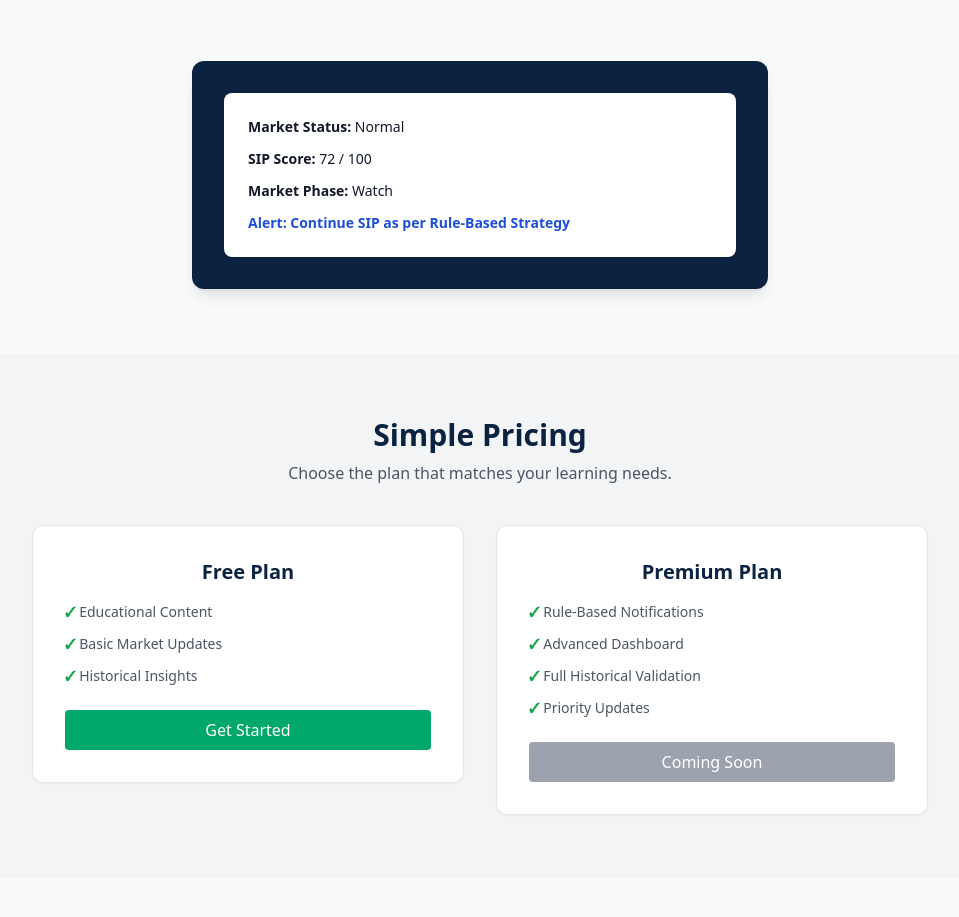
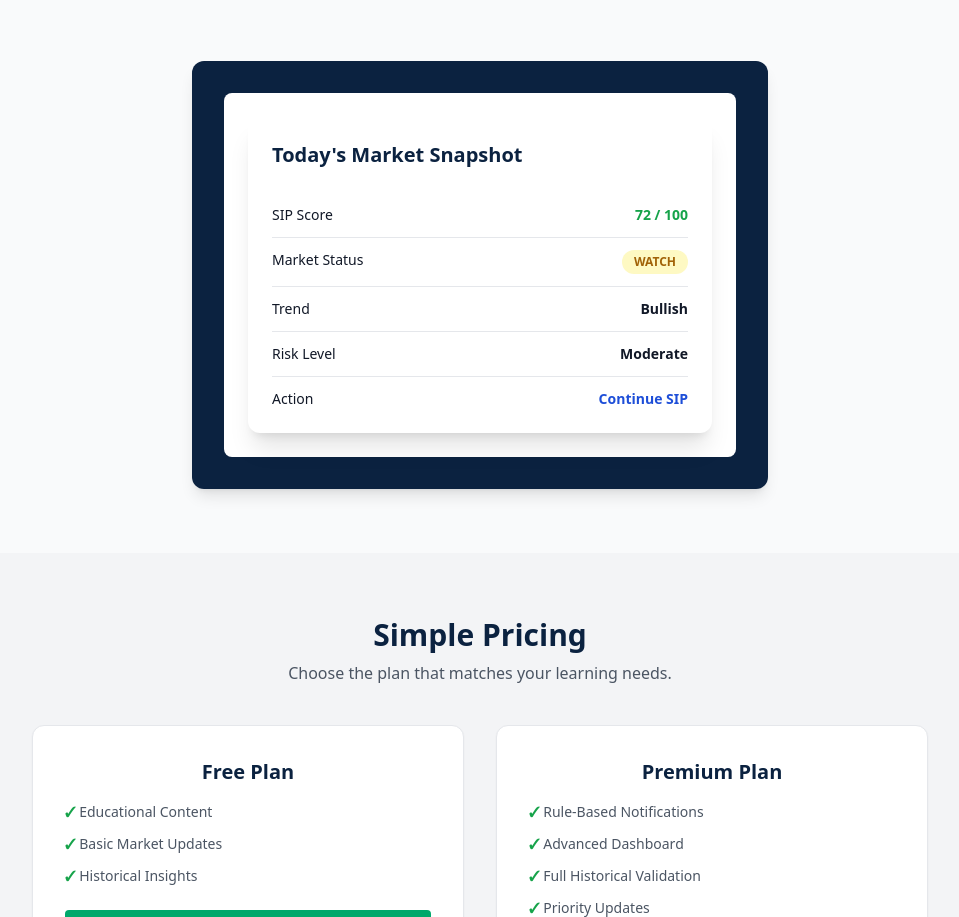
Before and after one commit to manekaralert/manekaralert-webapp, a plain HTML site: page index.html in a window 1280 px wide. Shown: the part 2551-3468 px from the top of the page, without its empty margins (160-1119 px from the left). Drawn offline with nearby package versions, Linux system fonts and the light colour scheme; files whose address does not match are found by name.

Commit message:
Update index.html

```diff
--- a/index.html
+++ b/index.html
@@ -69,10 +69,42 @@
 
         <div class="bg-[#0b2240] text-white p-8 rounded-xl max-w-xl mx-auto text-left shadow-lg">
             <div class="bg-white text-gray-900 p-6 rounded-lg space-y-3 text-sm">
-                <p><strong>Market Status:</strong> Normal</p>
-                <p><strong>SIP Score:</strong> 72 / 100</p>
-                <p><strong>Market Phase:</strong> Watch</p>
-                <p class="text-blue-700 font-semibold"><strong>Alert:</strong> Continue SIP as per Rule-Based Strategy</p>
+                <div class="bg-white rounded-xl p-6 shadow-xl">
+
+    <h3 class="text-xl font-bold text-[#0b2240] mb-6">
+        Today's Market Snapshot
+    </h3>
+
+    <div class="flex justify-between border-b py-3">
+        <span>SIP Score</span>
+        <strong class="text-green-600">72 / 100</strong>
+    </div>
+
+    <div class="flex justify-between border-b py-3">
+        <span>Market Status</span>
+        <span class="bg-yellow-100 text-yellow-700 px-3 py-1 rounded-full text-xs font-bold">
+            WATCH
+        </span>
+    </div>
+
+    <div class="flex justify-between border-b py-3">
+        <span>Trend</span>
+        <strong>Bullish</strong>
+    </div>
+
+    <div class="flex justify-between border-b py-3">
+        <span>Risk Level</span>
+        <strong>Moderate</strong>
+    </div>
+
+    <div class="flex justify-between pt-3">
+        <span>Action</span>
+        <strong class="text-blue-700">
+            Continue SIP
+        </strong>
+    </div>
+
+                </div>
             </div>
         </div>
     </section>
```
